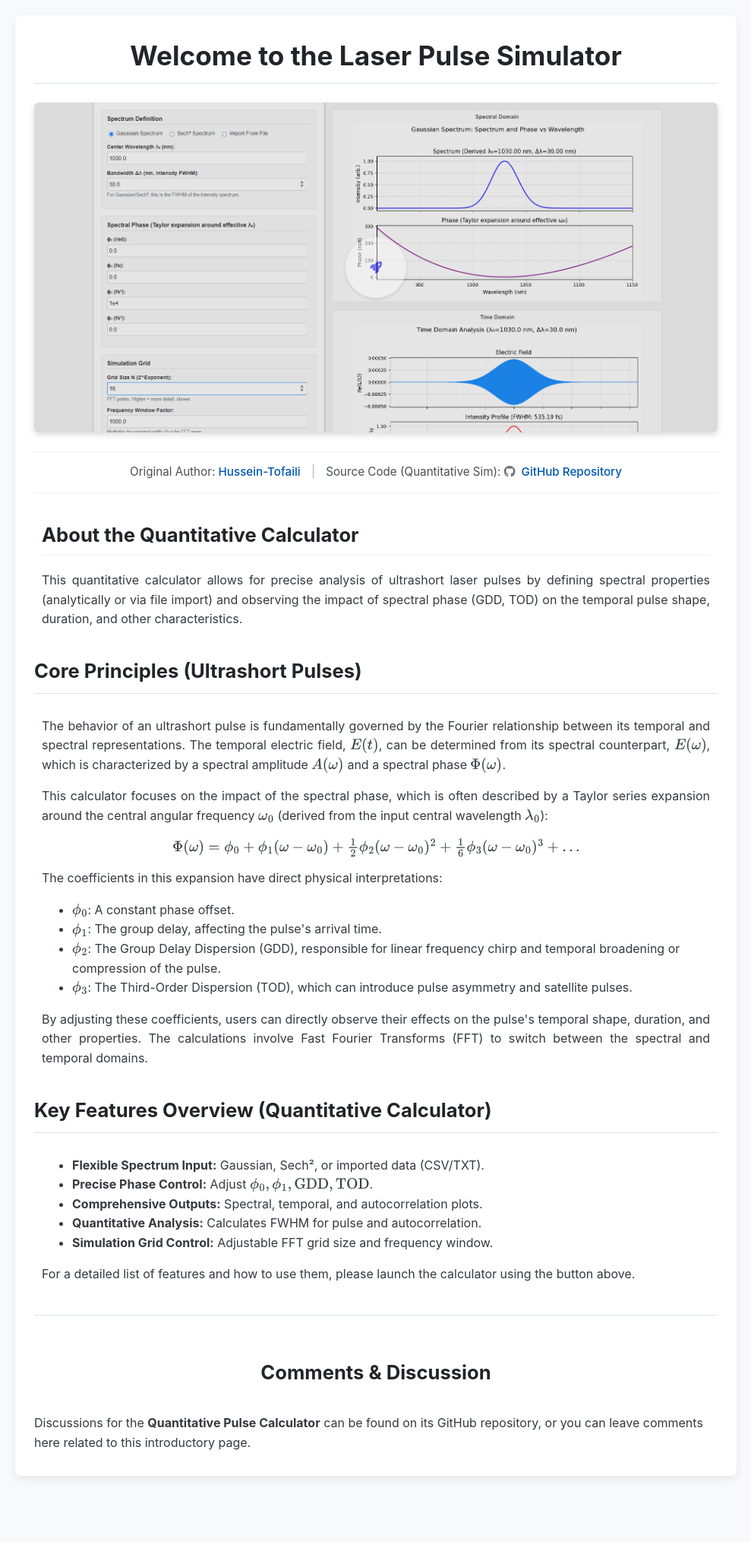
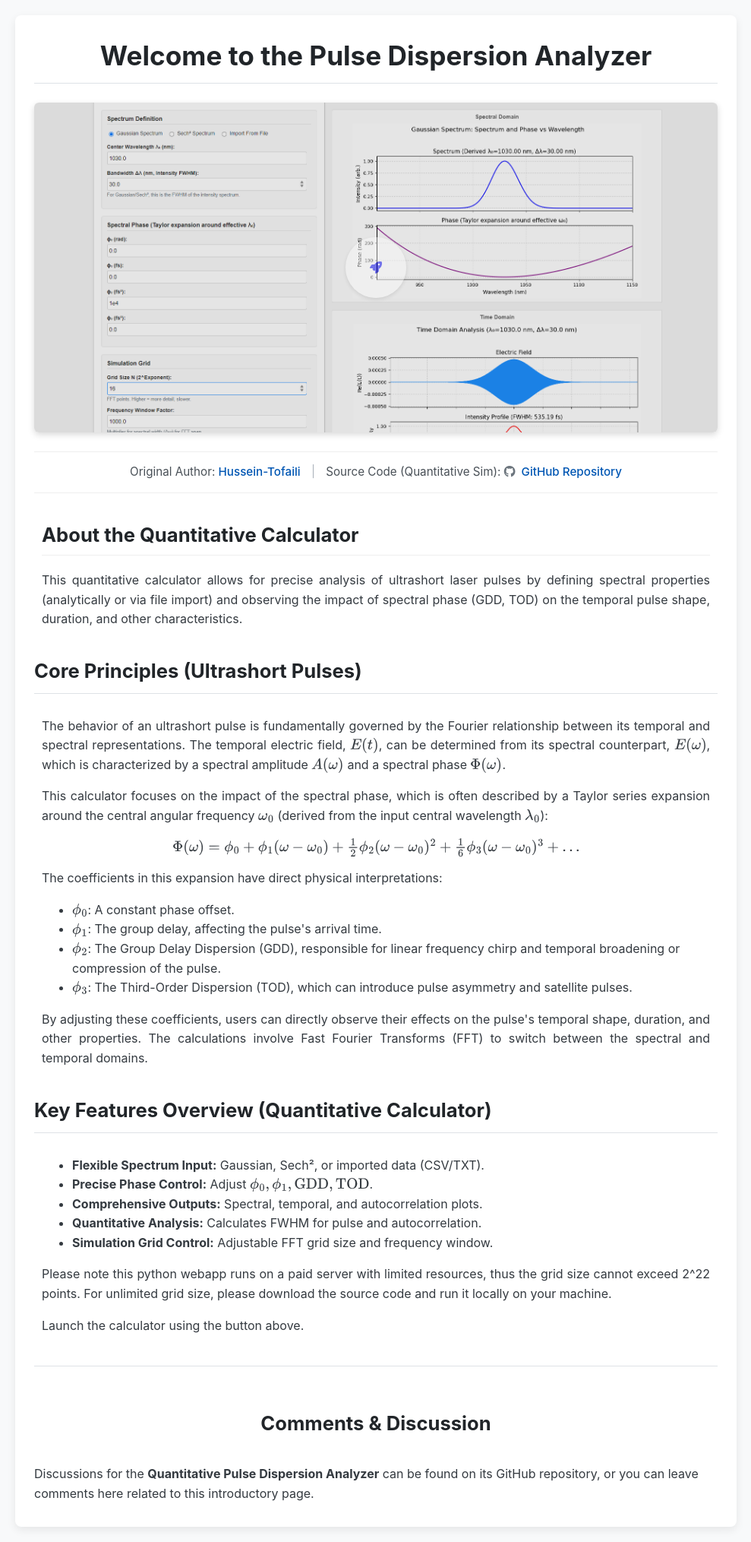
Before and after one commit to physicify-simulab/PulseDispersionAnalyzer, a Flask app: page / in a window 1280 px wide. Shown: the whole page at 76% size, without its empty margins (145-1134 px from the left). Before the commit the page ends 1944 px from the top, so only its background shows below. Run offline with Flask 3, Linux system fonts and the light colour scheme; some libraries are stand-ins or nearby versions.

Commit message:
Update intro.html and added comments

```diff
--- a/templates/intro.html
+++ b/templates/intro.html
@@ -3,7 +3,7 @@
 <head>
     <meta charset="UTF-8">
     <meta name="viewport" content="width=device-width, initial-scale=1.0">
-    <title>Laser Pulse Simulator - Introduction</title>
+    <title> Ultrafast Pulse Dispersion Analyzer - Introduction</title>
     <link rel="icon" type="image/png" href="https://raw.githubusercontent.com/physicify-simulab/physicify-simulab.github.io/refs/heads/main/favicon.png">
 
     <link rel="stylesheet" href="https://cdnjs.cloudflare.com/ajax/libs/font-awesome/6.1.1/css/all.min.css" />
@@ -35,7 +35,7 @@
 
     <main class="intro-container">
 
-        <h1>Welcome to the Laser Pulse Simulator</h1>
+        <h1>Welcome to the Pulse Dispersion Analyzer</h1>
 
         <div class="simulator-preview">
             <img src="/PulseDispersionAnalyzer/static/Screenshot.png" alt="Screenshot of the Laser Pulse Calculator">
@@ -102,17 +102,18 @@
                 <li><strong>Quantitative Analysis:</strong> Calculates FWHM for pulse and autocorrelation.</li>
                 <li><strong>Simulation Grid Control:</strong> Adjustable FFT grid size and frequency window.</li>
             </ul>
-            <p>For a detailed list of features and how to use them, please launch the calculator using the button above.</p>
+            <p>Please note this python webapp runs on a paid server with limited resources, thus the grid size cannot exceed 2^22 points. For unlimited grid size, please download the source code and run it locally on your machine.</p>
+            <p>Launch the calculator using the button above.</p>
         </div>
 
         <div class="comments-section">
              <h2>Comments & Discussion</h2>
-             <p>Discussions for the <strong>Quantitative Pulse Calculator</strong> can be found on its GitHub repository, or you can leave comments here related to this introductory page.</p>
+             <p>Discussions for the <strong>Quantitative Pulse Dispersion Analyzer</strong> can be found on its GitHub repository, or you can leave comments here related to this introductory page.</p>
             <script src="https://giscus.app/client.js"
         data-repo="physicify-simulab/PulseDispersionAnalyzer"
-                data-repo-id="R_kgDOLe2YcQ"
-                data-category="Announcements"
-                data-category-id="DIC_kwDOLe2Ycc4Cdc8j"
+        data-repo-id="R_kgDOOvxHGg"
+        data-category="Comments"
+        data-category-id="DIC_kwDOOvxHGs4CqtPN"
         data-mapping="pathname"
         data-strict="0"
         data-reactions-enabled="1"
```
Lines whose indentation alone changed are shown as unchanged.
